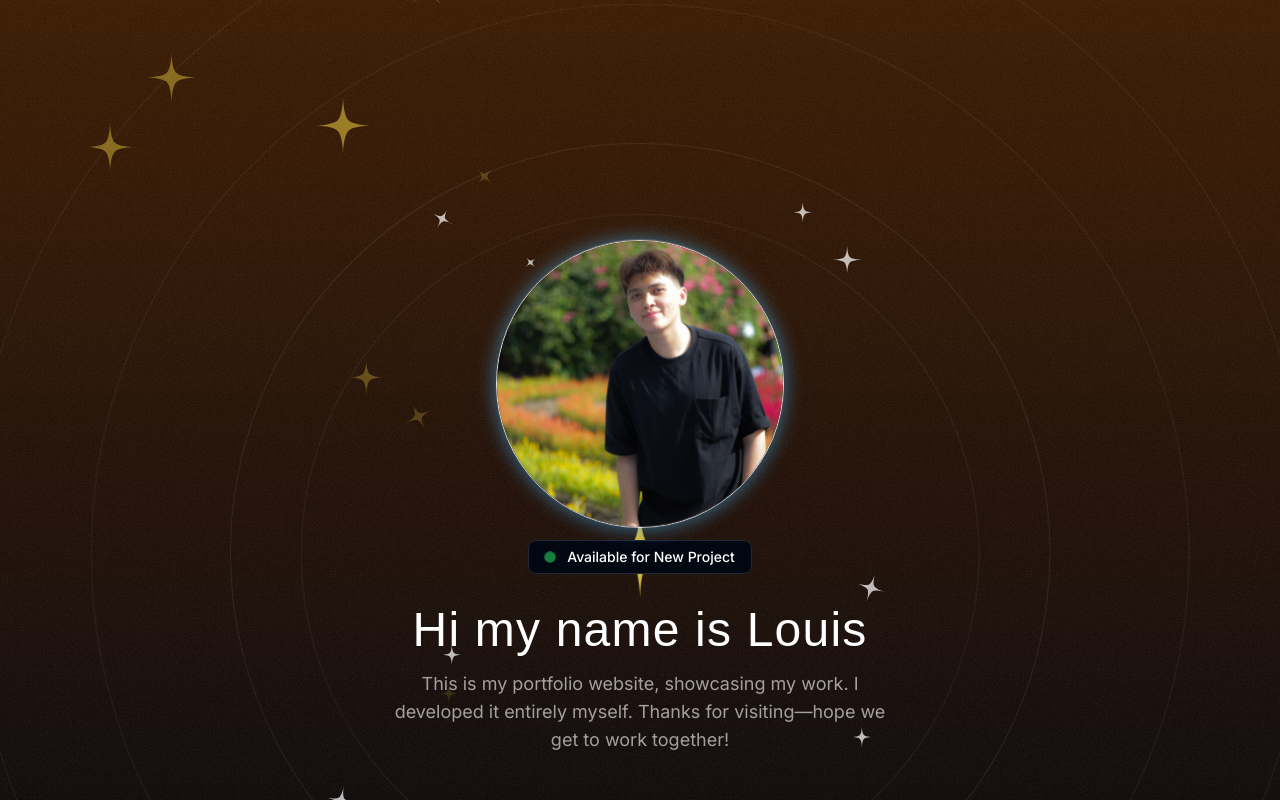
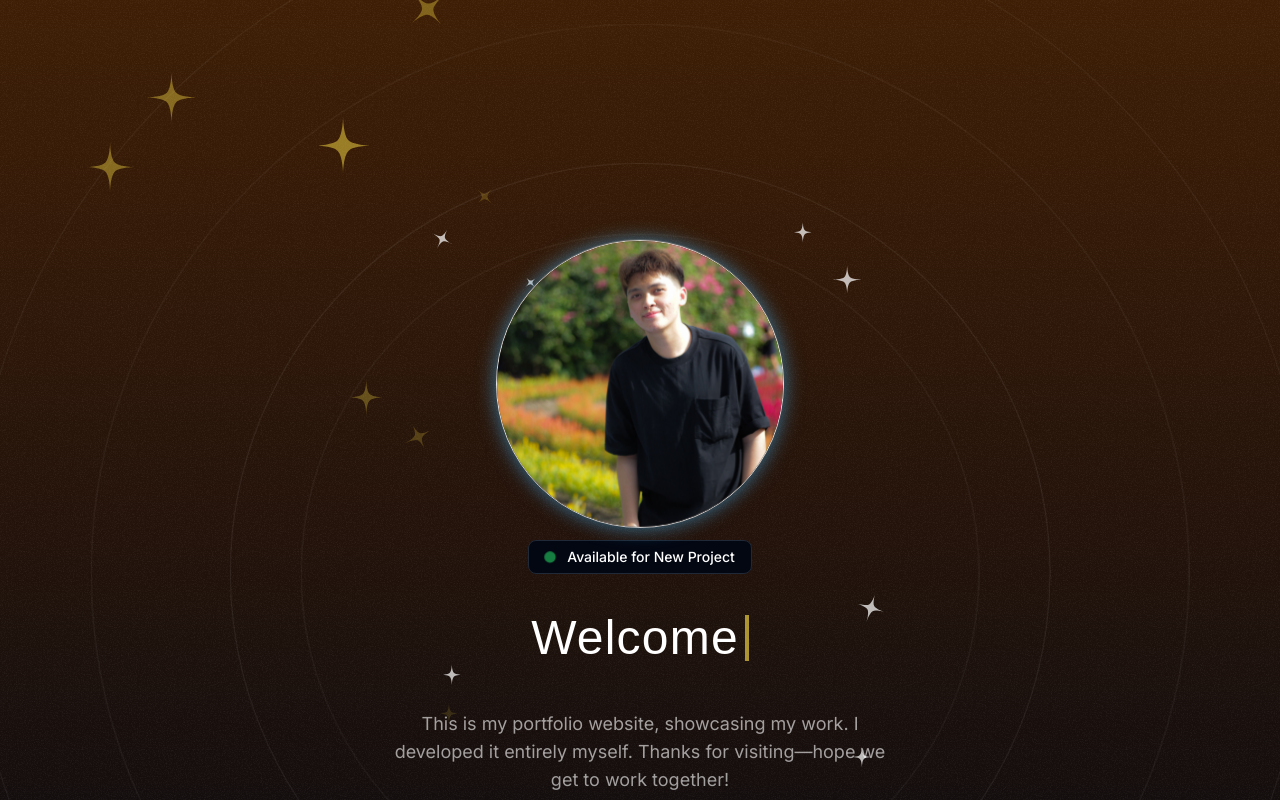
Before and after one commit to JustLouispace/Louis-Portferlio, a Next.js app: page / in a window 1280 px wide. Shown: the top 800 px of the page. Built offline with nearby package versions, Linux system fonts and the light colour scheme; a web font is replaced by a local one.

Commit message:
add animation in hero section

```diff
--- a/package.json
+++ b/package.json
@@ -16,6 +16,7 @@
     "react": "^18.3.1",
     "react-dom": "^18.3.1",
     "react-icons": "^5.5.0",
+    "react-typed": "^2.0.12",
     "tailwind-merge": "^2.4.0"
   },
   "devDependencies": {
--- a/src/sections/About.tsx
+++ b/src/sections/About.tsx
@@ -102,7 +102,7 @@ export const AboutSection = () => {
       ></div>
 
       {/* Content Container - Changed items-center to items-start */}
-      <div className="max-w-5xl w-full flex flex-col md:flex-row items-start gap-10 relative z-10 pt-10 mt-10">
+      <div className="max-w-5xl w-full flex flex-col md:flex-row items-start gap-10 relative z-10 pt-10 mt-10 md:mt-5 pt-5 sm:mt-0 pt-0">
         {/* Image Carousel Section - Fixed height container */}
         <div className="w-full md:w-1/2 overflow-hidden relative h-[500px]">
           <div
--- a/src/sections/Contact.tsx
+++ b/src/sections/Contact.tsx
@@ -42,30 +42,26 @@ export const ContactSection = () => {
 
   return (
     <div className="relative">
-      {/* Top fade overlay (matches previous section's color) */}
       <div className="absolute top-0 left-0 w-full h-32 bg-gradient-to-b from-[#yourPreviousSectionColor] to-slate-950 -z-20"></div>
 
-      {/* Main content with texture background */}
-      <div className="py-32 md:py-48 lg:py-60 bg-gradient-to-b from-slate-950 to-gray-850 relative z-0">
-        {/* Background Texture */}
+      <div className="py-24 md:py-36 lg:py-48 bg-gradient-to-b from-slate-950 to-gray-850 relative z-0">
         <div
-          className="absolute inset-0 -z-30 opacity-5"
+          className="absolute inset-0 -z-30 opacity-15 bg-cover bg-center"
           style={{ backgroundImage: `url(${BGproject.src})` }}
         ></div>
 
-        {/* Bottom fade overlay (matches next section's color) */}
         <div className="absolute bottom-0 left-0 w-full h-32 bg-gradient-to-t from-[#yourNextSectionColor] to-transparent -z-20"></div>
 
         <motion.section
           id="contact"
-          className="container relative flex flex-col items-center justify-center"
+          className="container px-6 sm:px-12 md:px-20 lg:px-32 mx-auto flex flex-col items-center justify-center text-center"
           initial={{ opacity: 0 }}
           whileInView={{ opacity: 1 }}
           transition={{ duration: 0.8 }}
           viewport={{ once: true }}
         >
           <motion.h2
-            className="text-4xl font-bold mb-12 text-center text-white"
+            className="text-3xl md:text-4xl font-bold mb-10 text-white"
             initial={{ y: -50, opacity: 0 }}
             animate={{ y: 0, opacity: 1 }}
             transition={{ type: "spring", stiffness: 100 }}
@@ -73,16 +69,16 @@ export const ContactSection = () => {
             Contact Information
           </motion.h2>
 
-          <div className="flex flex-wrap justify-center gap-6 max-w-5xl">
+          <div className="grid grid-cols-1 sm:grid-cols-1 md:grid-cols-2 gap-6 max-w-5xl">
             {contacts.map((contact, index) => (
               <motion.div
                 key={contact.platform}
                 initial={{ opacity: 0, y: 20 }}
                 animate={{ opacity: 1, y: 0 }}
                 transition={{ delay: index * 0.1, duration: 0.5 }}
-                className="w-full sm:w-[calc(50%-12px)] md:w-[calc(33%-12px)]"
+                className="w-full"
               >
-                <div className="p-5 rounded-lg bg-gray-900/70 hover:bg-gray-800/80 transition-all h-full backdrop-blur-sm border border-gray-700">
+                <div className="p-10 rounded-lg bg-gray-900/70 hover:bg-gray-800/80 transition-all h-full backdrop-blur-sm border border-gray-700 flex flex-col items-center">
                   <motion.a
                     href={contact.link}
                     target={
@@ -91,38 +87,25 @@ export const ContactSection = () => {
                         : "_blank"
                     }
                     rel="noopener noreferrer"
-                    className={`flex items-start gap-4 ${contact.color}`}
+                    className={`flex flex-col items-center gap-2 ${contact.color} text-center`}
                   >
                     <motion.div
                       whileHover={{ scale: 1.2 }}
                       whileTap={{ scale: 0.9 }}
-                      className="text-2xl mt-1"
+                      className="text-3xl"
                     >
                       {contact.icon}
                     </motion.div>
-                    <div>
-                      <h3 className="text-lg font-medium text-white">{contact.platform}</h3>
-                      <p className="text-gray-200">{contact.value}</p>
-                      <p className="text-gray-400 text-sm mt-1">{contact.action}</p>
-                    </div>
+                    <h3 className="text-lg font-medium text-white">{contact.platform}</h3>
+                    <p className="text-gray-200 text-sm">{contact.value}</p>
+                    <p className="text-gray-400 text-xs mt-1">{contact.action}</p>
                   </motion.a>
                 </div>
               </motion.div>
             ))}
           </div>
-
-          <motion.div
-            className="mt-16 text-center"
-            initial={{ opacity: 0 }}
-            animate={{ opacity: 1 }}
-            transition={{ delay: 0.8, duration: 1 }}
-          >
-
-          </motion.div>
         </motion.section>
       </div>
-
-
     </div>
   );
 };
--- a/src/sections/Hero.tsx
+++ b/src/sections/Hero.tsx
@@ -1,3 +1,6 @@
+"use client"
+
+import { useState, useEffect, useMemo } from "react";
 import Image from "next/image";
 import ArrowDown from "@/assets/icons/arrow-down.svg";
 import Louis1images from "@/assets/images/Louis1-images.jpg";
@@ -7,22 +10,10 @@ import { HeroOrbit } from "@/components/HeroOrbit";
 import Link from "next/link";
 import { ScrollButtons } from "@/components/ScrollBtn";
 
-export const HeroSection = () => {
-  const scrollToSection = (sectionId: string) => {
-    const element = document.getElementById(sectionId);
-    if (element) {
-      element.scrollIntoView({ behavior: "smooth" });
-    }
-  };
-
-  return (
-    <div className="py-32 md:py-48 lg:py-60 bg-gradient-to-b from-yellow-950 to-gray-950 relative z-0 overflow-x-clip">
-      {/* Grain background */}
-      <div
-        className="absolute inset-0 -z-30 opacity-5"
-        style={{ backgroundImage: `url(${grainImage.src})` }}
-      ></div>
-
+// Memoize the star orbits to prevent re-renders
+const StarBackground = () => {
+  return useMemo(() => (
+    <>
       {/* Pulsing rings */}
       <div className="absolute inset-0 flex items-center justify-center">
         {[620, 820, 1020, 1220].map((size, i) => (
@@ -37,11 +28,6 @@ export const HeroSection = () => {
             }}
           ></div>
         ))}
-      </div>
-
-      {/* Central large star */}
-      <div className="absolute top-1/2 left-1/2 -translate-x-1/2 -translate-y-1/2">
-        <StarIcon className="size-24 text-yellow-300 animate-pulse-slow" />
       </div>
 
       {/* Animated star orbits */}
@@ -91,6 +77,60 @@ export const HeroSection = () => {
           <StarIcon className={`size-${Math.floor(4 + Math.random() * 6)} text-yellow-300/${Math.floor(10 + Math.random() * 30)}`} />
         </HeroOrbit>
       ))}
+    </>
+  ), []);
+};
+
+export const HeroSection = () => {
+  const [text, setText] = useState('');
+  const [isDeleting, setIsDeleting] = useState(false);
+  const [loopNum, setLoopNum] = useState(0);
+  const [typingSpeed, setTypingSpeed] = useState(150);
+
+  const texts = ['Hi my name is Louis', 'Welcome to my portfolio'];
+
+  useEffect(() => {
+    const handleTyping = () => {
+      const current = loopNum % texts.length;
+      const fullText = texts[current];
+
+      setText(isDeleting
+        ? fullText.substring(0, text.length - 1)
+        : fullText.substring(0, text.length + 1)
+      );
+
+      setTypingSpeed(isDeleting ? 30 : 150);
+
+      if (!isDeleting && text === fullText) {
+        setTimeout(() => setIsDeleting(true), 1000);
+      } else if (isDeleting && text === '') {
+        setIsDeleting(false);
+        setLoopNum(loopNum + 1);
+        setTypingSpeed(500);
+      }
+    };
+
+    const timer = setTimeout(handleTyping, typingSpeed);
+    return () => clearTimeout(timer);
+  }, [text, isDeleting, loopNum, typingSpeed, texts]);
+
+  const scrollToSection = (sectionId: string) => {
+    const element = document.getElementById(sectionId);
+    if (element) {
+      element.scrollIntoView({ behavior: "smooth" });
+    }
+  };
+
+  return (
+    <div className="py-32 md:py-48 lg:py-60 bg-gradient-to-b from-yellow-950 to-gray-950 relative z-0 overflow-x-clip">
+      {/* Grain background */}
+      <div
+        className="absolute inset-0 -z-30 opacity-5"
+        style={{ backgroundImage: `url(${grainImage.src})` }}
+      ></div>
+
+      {/* Star background - now memoized */}
+      <StarBackground />
 
       {/* Content */}
       <div className="container z-10 relative">
@@ -110,15 +150,16 @@ export const HeroSection = () => {
           </div>
         </div>
         <div className="max-w-lg mx-auto">
-          <h1 className="font-serif text-3xl md:text-5xl text-center mt-8 tracking-wide">
-            Hi my name is Louis
+          <h1 className="font-serif text-3xl md:text-5xl text-center mt-2 tracking-wide h-20 md:h-28 flex items-center justify-center">
+            <span>{text}</span>
+            <span className="ml-1.5 h-8 md:h-10 w-1 bg-yellow-300 animate-pulse-fast"></span>
           </h1>
           <p className="mt-4 text-center text-white/60 md:text-lg">
             This is my portfolio website, showcasing my work. I developed it entirely myself. Thanks for visiting—hope we get to work together!
           </p>
         </div>
         <div className="flex flex-col md:flex-row justify-center items-center mt-8 gap-4">
-        <ScrollButtons />
+          <ScrollButtons />
         </div>
       </div>
     </div>
--- a/src/sections/Projects.tsx
+++ b/src/sections/Projects.tsx
@@ -150,8 +150,11 @@ export const ProjectsSection = () => {
   ];
 
   return (
-    <div id="projects" className="py-32 md:py-48 lg:py-60 bg-gradient-to-b from-slate-950 to-gray-850 relative z-0 overflow-x-clip">
-      {/* ... rest of your JSX */}
+    <div id="projects" className="py-32 md:py-48 lg:py-60 bg-gradient-to-b from-slate-950 to-gray-850 relative z-0 overflow-x-clip sm:py-5 ">
+      <div
+          className="absolute inset-0 -z-30 opacity-15 bg-cover bg-center"
+          style={{ backgroundImage: `url(${BGproject.src})` }}
+        ></div>
       <div className="container z-10 max-w-5xl ">
         <h1 className="text-4xl font-bold mb-4 md:text-5xl text-center mt-10 tracking-wide">
           My Projects
```
Also changed, not shown: 1 other file (tests, documents, lock files or other folders).
